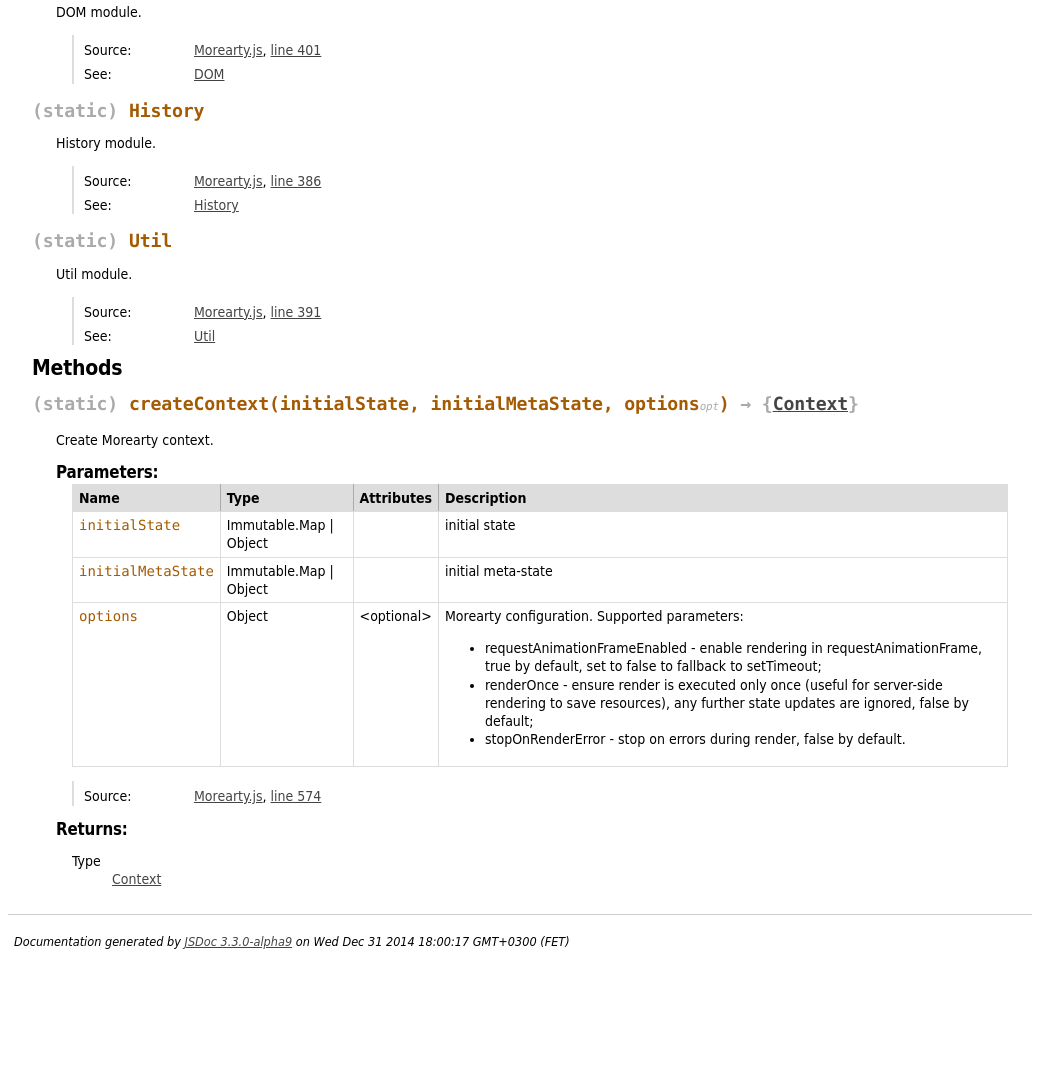
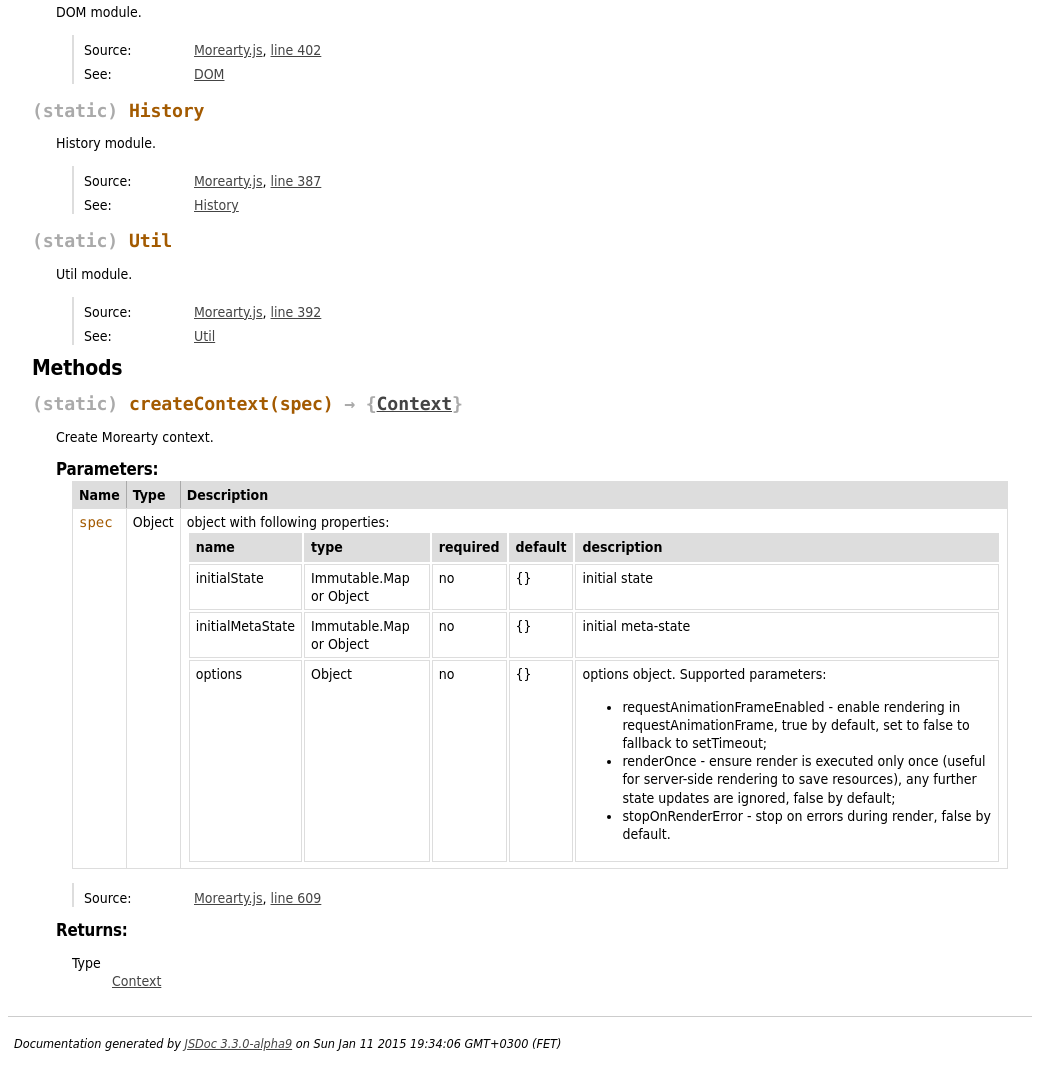
Before and after one commit to moreartyjs/moreartyjs, a website: page doc/Morearty.html in a window 1280 px wide. Shown: the part 595-1662 px from the top of the page, without its empty margins (0-1057 px from the left). Before the commit the page ends 1560 px from the top, so only its background shows below. Drawn offline with Linux system fonts and the light colour scheme.

Commit message:
Update doc.

```diff
--- a/doc/Morearty.html
+++ b/doc/Morearty.html
@@ -141,7 +141,7 @@
 
     <dt class="tag-source">Source:</dt>
     <dd class="tag-source"><ul class="dummy"><li>
-        <a href="Morearty.js.html">Morearty.js</a>, <a href="Morearty.js.html#line381">line 381</a>
+        <a href="Morearty.js.html">Morearty.js</a>, <a href="Morearty.js.html#line382">line 382</a>
     </li></ul></dd>
 
 
@@ -204,7 +204,7 @@
 
     <dt class="tag-source">Source:</dt>
     <dd class="tag-source"><ul class="dummy"><li>
-        <a href="Morearty.js.html">Morearty.js</a>, <a href="Morearty.js.html#line396">line 396</a>
+        <a href="Morearty.js.html">Morearty.js</a>, <a href="Morearty.js.html#line397">line 397</a>
     </li></ul></dd>
 
 
@@ -267,7 +267,7 @@
 
     <dt class="tag-source">Source:</dt>
     <dd class="tag-source"><ul class="dummy"><li>
-        <a href="Morearty.js.html">Morearty.js</a>, <a href="Morearty.js.html#line401">line 401</a>
+        <a href="Morearty.js.html">Morearty.js</a>, <a href="Morearty.js.html#line402">line 402</a>
     </li></ul></dd>
 
 
@@ -330,7 +330,7 @@
 
     <dt class="tag-source">Source:</dt>
     <dd class="tag-source"><ul class="dummy"><li>
-        <a href="Morearty.js.html">Morearty.js</a>, <a href="Morearty.js.html#line386">line 386</a>
+        <a href="Morearty.js.html">Morearty.js</a>, <a href="Morearty.js.html#line387">line 387</a>
     </li></ul></dd>
 
 
@@ -393,7 +393,7 @@
 
     <dt class="tag-source">Source:</dt>
     <dd class="tag-source"><ul class="dummy"><li>
-        <a href="Morearty.js.html">Morearty.js</a>, <a href="Morearty.js.html#line391">line 391</a>
+        <a href="Morearty.js.html">Morearty.js</a>, <a href="Morearty.js.html#line392">line 392</a>
     </li></ul></dd>
 
 
@@ -426,7 +426,7 @@
         <dl>
 
 <dt>
-    <h4 class="name" id="createContext"><span class="type-signature">(static) </span>createContext<span class="signature">(initialState, initialMetaState, options<span class="signature-attributes">opt</span>)</span><span class="type-signature"> &rarr; {<a href="Context.html">Context</a>}</span></h4>
+    <h4 class="name" id="createContext"><span class="type-signature">(static) </span>createContext<span class="signature">(spec)</span><span class="type-signature"> &rarr; {<a href="Context.html">Context</a>}</span></h4>
 
 
 </dt>
@@ -456,8 +456,6 @@
         <th>Type</th>
 
 
-        <th>Attributes</th>
-
 
 
 
@@ -470,75 +468,7 @@
 
         <tr>
 
-                <td class="name"><code>initialState</code></td>
-
-
-            <td class="type">
-
-
-<span class="param-type">Immutable.Map</span>
-|
-
-<span class="param-type">Object</span>
-
-
-
-            </td>
-
-
-                <td class="attributes">
-
-
-
-
-
-                </td>
-
-
-
-
-            <td class="description last">initial state</td>
-        </tr>
-
-
-
-        <tr>
-
-                <td class="name"><code>initialMetaState</code></td>
-
-
-            <td class="type">
-
-
-<span class="param-type">Immutable.Map</span>
-|
-
-<span class="param-type">Object</span>
-
-
-
-            </td>
-
-
-                <td class="attributes">
-
-
-
-
-
-                </td>
-
-
-
-
-            <td class="description last">initial meta-state</td>
-        </tr>
-
-
-
-        <tr>
-
-                <td class="name"><code>options</code></td>
+                <td class="name"><code>spec</code></td>
 
 
             <td class="type">
@@ -551,27 +481,53 @@
             </td>
 
 
-                <td class="attributes">
-
-                    &lt;optional><br>
 
 
 
-
-
-                </td>
-
-
-
-
-            <td class="description last">Morearty configuration. Supported parameters:
+            <td class="description last">object with following properties:
+<table>
+  <thead>
+    <tr>
+      <td>name</td>
+      <td>type</td>
+      <td>required</td>
+      <td>default</td>
+      <td>description</td>
+    </tr>
+  </thead>
+  <tbody>
+    <tr>
+      <td>initialState</td>
+      <td>Immutable.Map or Object</td>
+      <td>no</td>
+      <td>{}</td>
+      <td>initial state</td>
+    </tr>
+    <tr>
+      <td>initialMetaState</td>
+      <td>Immutable.Map or Object</td>
+      <td>no</td>
+      <td>{}</td>
+      <td>initial meta-state</td>
+    </tr>
+    <tr>
+      <td>options</td>
+      <td>Object</td>
+      <td>no</td>
+      <td>{}</td>
+      <td>
+        options object. Supported parameters:
         <ul>
           <li>requestAnimationFrameEnabled - enable rendering in requestAnimationFrame,
                                              true by default, set to false to fallback to setTimeout;</li>
           <li>renderOnce - ensure render is executed only once (useful for server-side rendering to save resources),
                            any further state updates are ignored, false by default;</li>
           <li>stopOnRenderError - stop on errors during render, false by default.</li>
-</ul></td>
+        </ul>
+      </td>
+    </tr>
+  </tbody>
+</table></td>
         </tr>
 
 
@@ -602,7 +558,7 @@
 
     <dt class="tag-source">Source:</dt>
     <dd class="tag-source"><ul class="dummy"><li>
-        <a href="Morearty.js.html">Morearty.js</a>, <a href="Morearty.js.html#line574">line 574</a>
+        <a href="Morearty.js.html">Morearty.js</a>, <a href="Morearty.js.html#line609">line 609</a>
     </li></ul></dd>
 
 
@@ -669,7 +625,7 @@
 <br clear="both">
 
 <footer>
-    Documentation generated by <a href="https://github.com/jsdoc3/jsdoc">JSDoc 3.3.0-alpha9</a> on Wed Dec 31 2014 18:00:17 GMT+0300 (FET)
+    Documentation generated by <a href="https://github.com/jsdoc3/jsdoc">JSDoc 3.3.0-alpha9</a> on Sun Jan 11 2015 19:34:06 GMT+0300 (FET)
 </footer>
 
 <script> prettyPrint(); </script>
```
Also changed, not shown: doc/Binding.html (+1 -1 lines), doc/Binding.js.html (+1 -1 lines), doc/Callback.html (+1 -1 lines), doc/Callback.js.html (+1 -1 lines), doc/ChangesDescriptor.html (+1 -1 lines), doc/ChangesDescriptor.js.html (+1 -1 lines), doc/Context.html (+3 -3 lines), doc/DOM.html (+1 -1 lines), doc/DOM.js.html (+1 -1 lines), doc/History.html (+1 -1 lines), doc/History.js.html (+4 -4 lines), doc/Morearty.Mixin.html (+7 -7 lines), doc/Morearty.js.html (+65 -15 lines), doc/TransactionContext.html (+1 -1 lines), 3 more files. Lines whose indentation alone changed are shown as unchanged.
